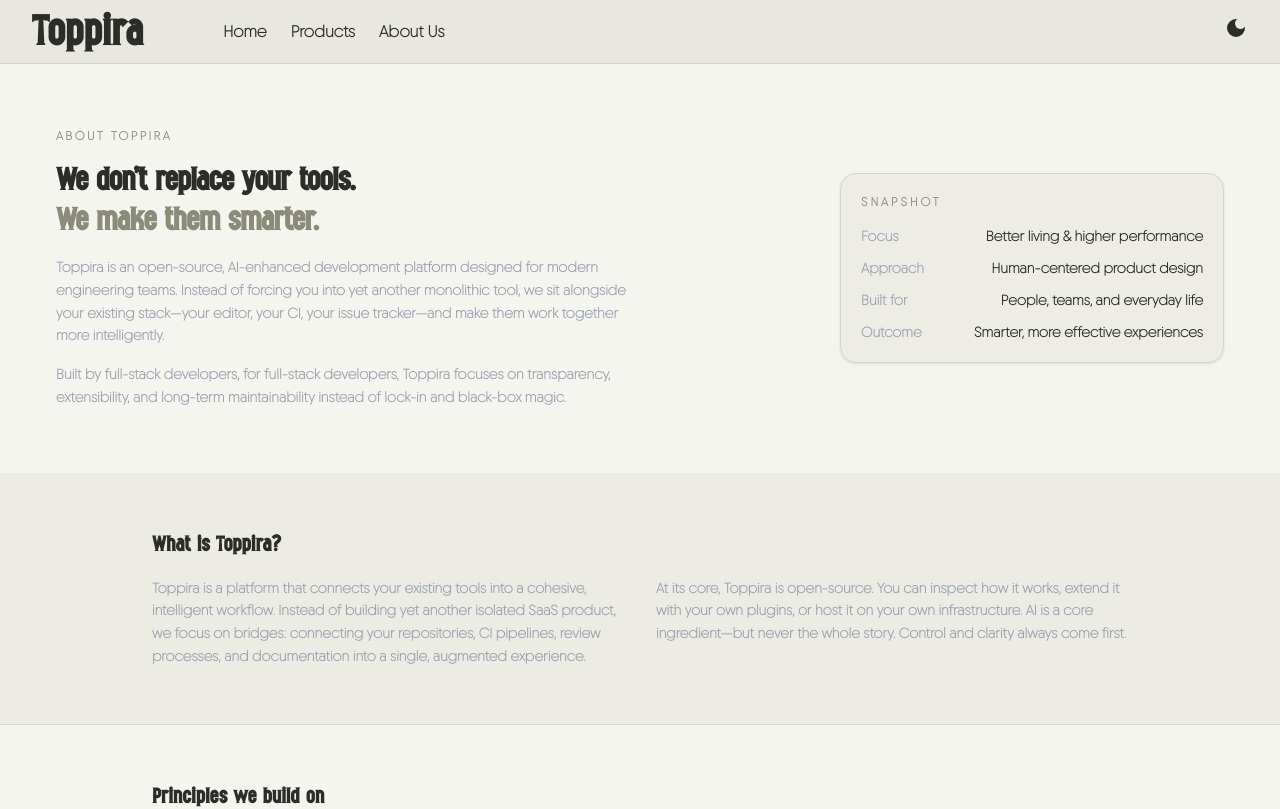
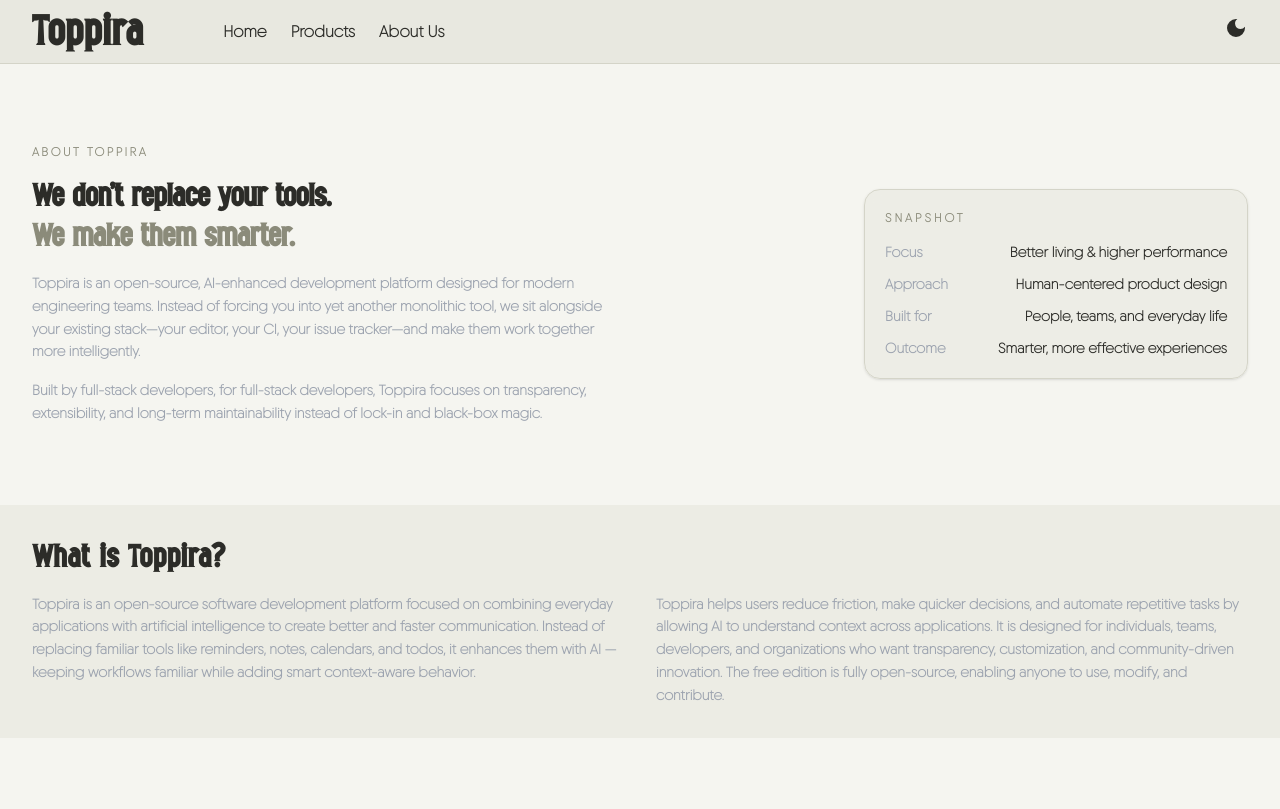
Before and after one commit to Toppira-Official/Toppira, a React (Vite) app: page /about in a window 1280 px wide. Shown: the top 809 px of the page. Built offline with nearby package versions, Linux system fonts and the light colour scheme.

Commit message:
fix: fix what is

```diff
--- a/src/features/about/components/hero.tsx
+++ b/src/features/about/components/hero.tsx
@@ -6,7 +6,7 @@ export const AboutHero: React.FC = () => {
 
   return (
     <section className="container">
-      <div className="flex flex-col gap-8 px-6 py-16 md:items-center md:justify-between lg:flex-row">
+      <div className="flex flex-col gap-8 md:items-center md:justify-between lg:flex-row">
         <div className="max-w-xl">
           <p className="text-accent text-xs tracking-[0.2em] uppercase">
             {eyebrow}
--- a/src/features/about/components/what_is.tsx
+++ b/src/features/about/components/what_is.tsx
@@ -1,19 +1,15 @@
+import type React from 'react';
 import { about_data } from '../data/about';
 
-export function AboutWhatIs() {
+export const AboutWhatIs: React.FC = () => {
   const { title, columns } = about_data.whatIs;
 
   return (
-    <section className="border-border bg-foreground/70 border-b">
-      <div className="mx-auto max-w-5xl px-6 py-14">
-        <h2
-          className="text-primary text-xl font-semibold md:text-2xl"
-          style={{ fontFamily: 'var(--font-ernesto)' }}
-        >
-          {title}
-        </h2>
+    <section className="bg-foreground/70 py-8">
+      <div className="container">
+        <h2 className="font-ernesto text-4xl">{title}</h2>
 
-        <div className="mt-4 grid gap-8 md:grid-cols-2">
+        <div className="mt-4 grid gap-4 md:grid-cols-2 md:gap-8">
           {columns.map((col, idx) => (
             <p key={idx} className="text-muted text-sm leading-relaxed">
               {col}
@@ -23,4 +19,4 @@ export function AboutWhatIs() {
       </div>
     </section>
   );
-}
+};
--- a/src/features/about/data/about.ts
+++ b/src/features/about/data/about.ts
@@ -22,8 +22,8 @@ export const about_data: AboutData = {
   whatIs: {
     title: 'What is Toppira?',
     columns: [
-      'Toppira is a platform that connects your existing tools into a cohesive, intelligent workflow. Instead of building yet another isolated SaaS product, we focus on bridges: connecting your repositories, CI pipelines, review processes, and documentation into a single, augmented experience.',
-      'At its core, Toppira is open-source. You can inspect how it works, extend it with your own plugins, or host it on your own infrastructure. AI is a core ingredient—but never the whole story. Control and clarity always come first.',
+      'Toppira is an open-source software development platform focused on combining everyday applications with artificial intelligence to create better and faster communication. Instead of replacing familiar tools like reminders, notes, calendars, and todos, it enhances them with AI — keeping workflows familiar while adding smart context-aware behavior.',
+      'Toppira helps users reduce friction, make quicker decisions, and automate repetitive tasks by allowing AI to understand context across applications. It is designed for individuals, teams, developers, and organizations who want transparency, customization, and community-driven innovation. The free edition is fully open-source, enabling anyone to use, modify, and contribute.',
     ],
   },
   principles: {
--- a/src/pages/about.tsx
+++ b/src/pages/about.tsx
@@ -5,13 +5,11 @@ import { AboutWhatIs } from '@/features/about/components/what_is';
 
 export function About() {
   return (
-    <>
-      <main className="bg-background text-primary min-h-screen">
-        <AboutHero />
-        <AboutWhatIs />
-        <AboutPrinciples />
-        <ContributorsSection />
-      </main>
-    </>
+    <main className="mt-20 space-y-20">
+      <AboutHero />
+      <AboutWhatIs />
+      <AboutPrinciples />
+      <ContributorsSection />
+    </main>
   );
 }
```
